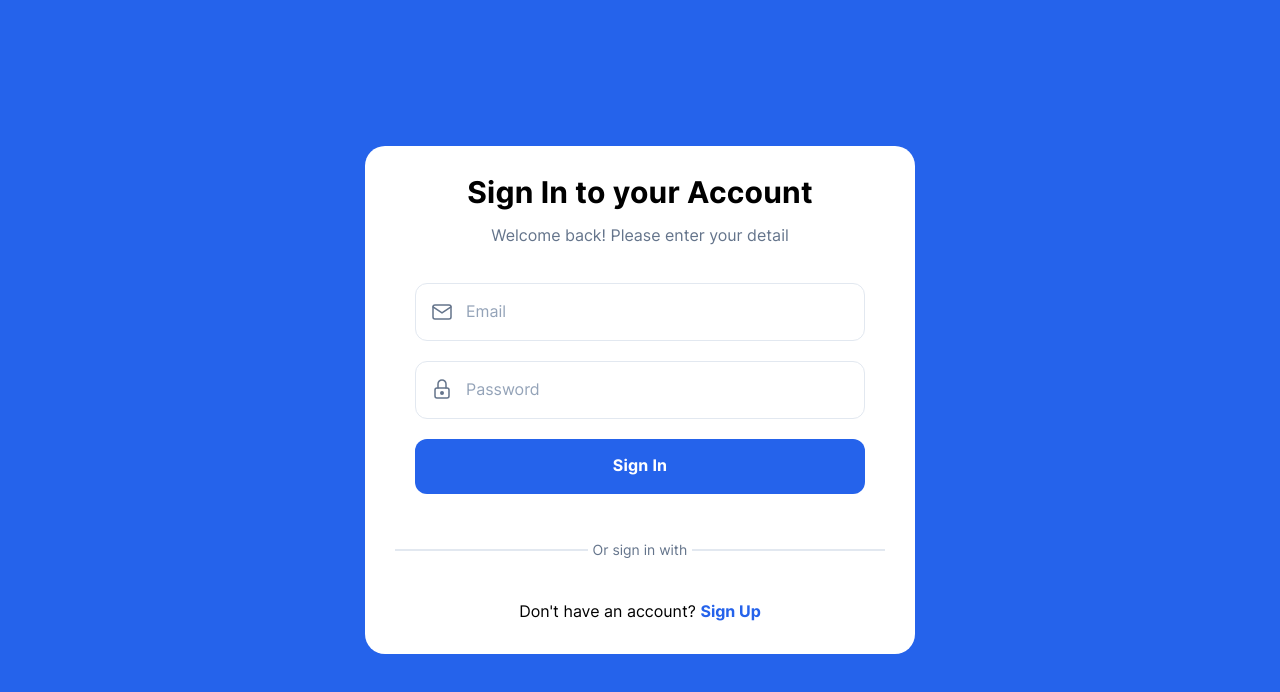
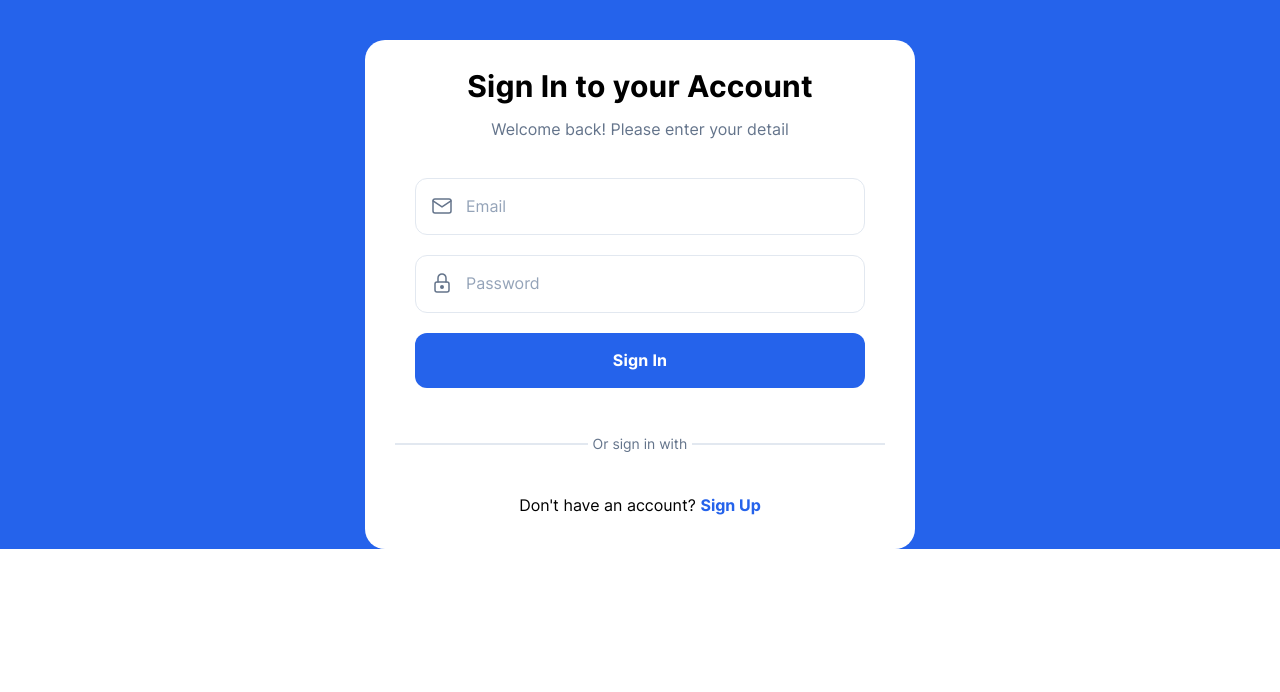
Before and after one commit to AbduramanovLenur/vue-todo, a Vue app: page /SignIn in a window 1280 px wide. Shown: the top 692 px of the page. Built offline with nearby package versions, Linux system fonts and the light colour scheme.

Commit message:
[1] add padding form

```diff
--- a/src/pages/AuthPages.vue
+++ b/src/pages/AuthPages.vue
@@ -113,7 +113,7 @@ export default {
         justify-content: center;
         align-items: center;
         flex-direction: column;
-        height: 100vh;
+        padding-top: 40px;
         width: 100%;
     }
     &__wrapper {
```
